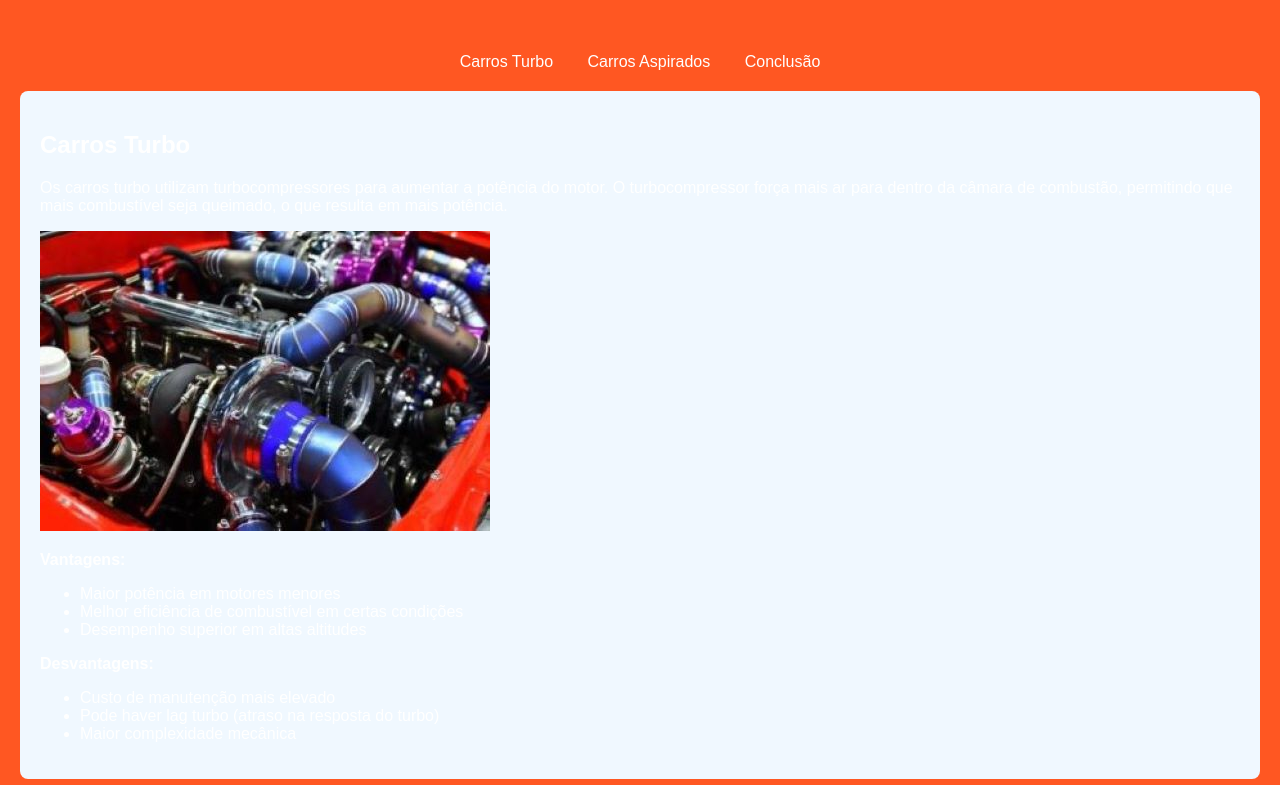
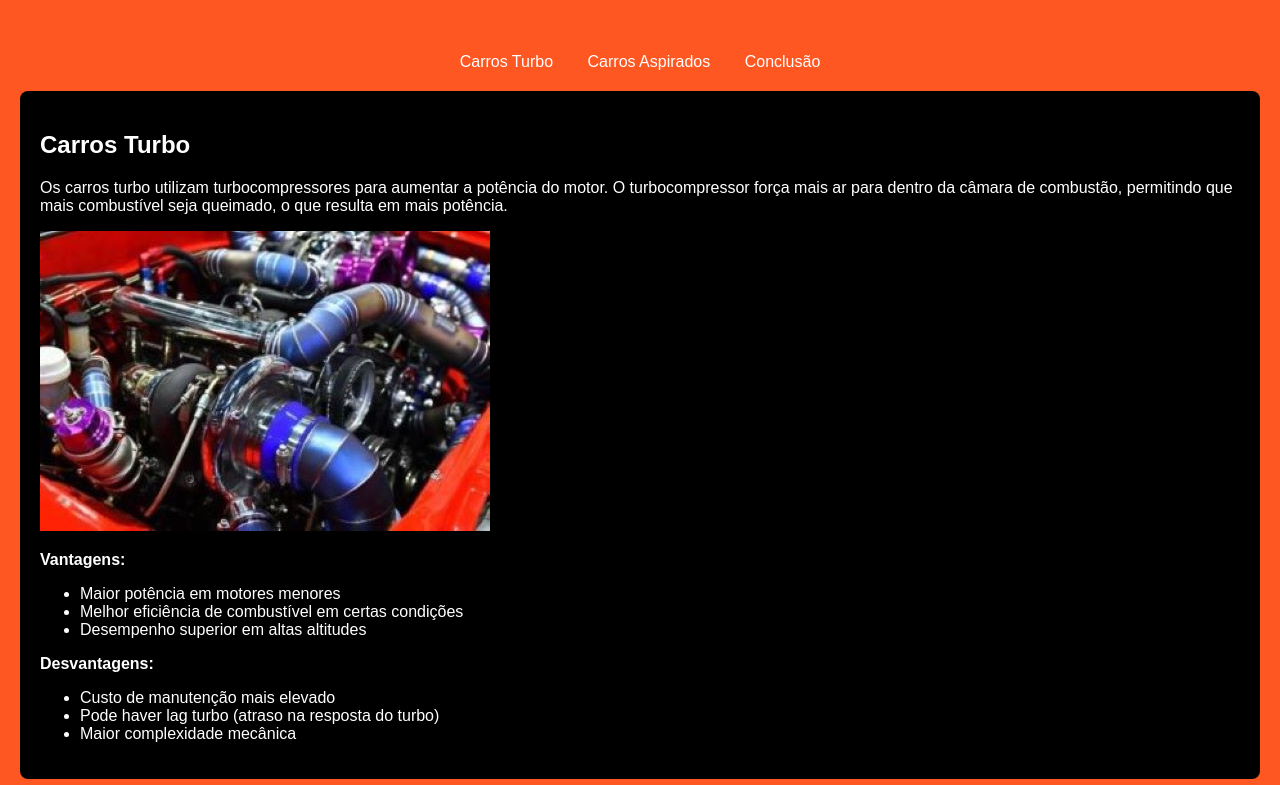
Before and after one commit to otaviokauan/Turbos-VS-Aspirados, a plain HTML site: page Turbo VS Aspirados/index.html in a window 1280 px wide. Shown: the part 121-906 px from the top of the page. Drawn offline with Linux system fonts and the light colour scheme.

Commit message:
Add files via upload

```diff
--- a/Turbo VS Aspirados/index.html
+++ b/Turbo VS Aspirados/index.html
@@ -38,7 +38,7 @@
         section {
             margin: 20px;
             padding: 20px;
-            background-color: #F0F8FF; /* Alterado para melhor visibilidade do texto */
+            background-color: #000000; /* Alterado para melhor visibilidade do texto */
             border-radius: 8px;
         }
         footer {
```
Also changed, not shown: Turbo VS Aspirados/turbocabecalho.png.
